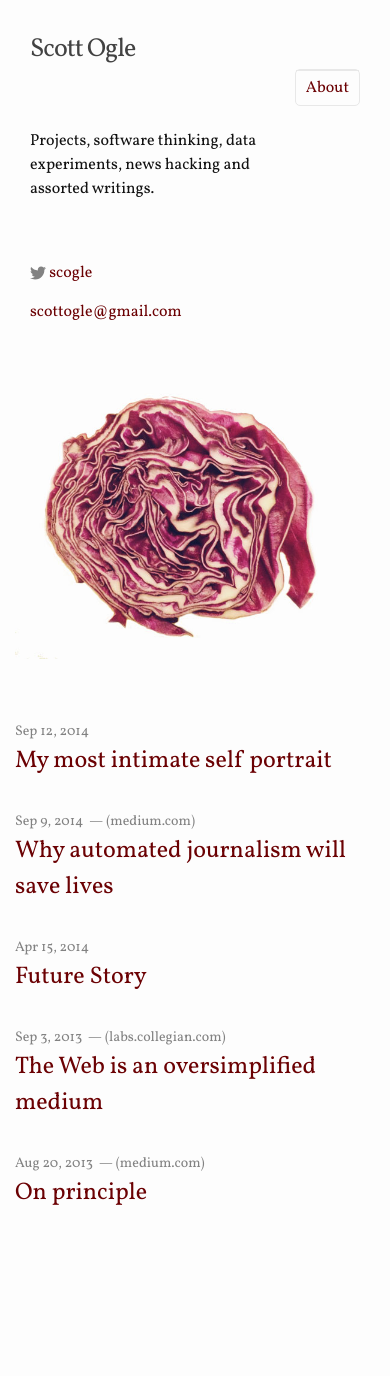
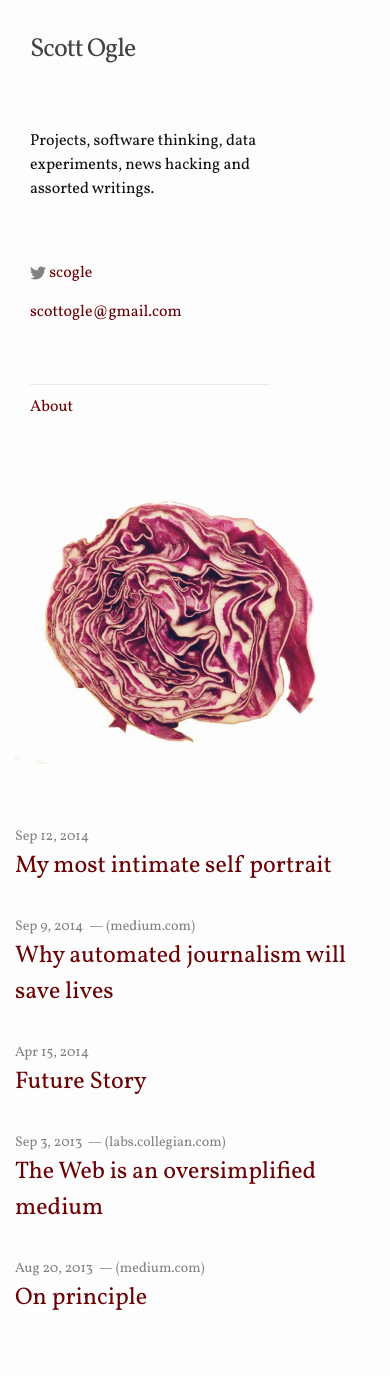
Before and after one commit to scogle/scogle.github.io, a Jekyll site: the page built from index.html, in a window 390 px wide. Built offline with Jekyll 4.4.1, drawn with Linux system fonts in a browser that asks for light colours; before the commit the page ends 1271 px from its top, so only the background shows below that.

Commit message:
mobile css tweak

```diff
--- a/_sass/_layout.scss
+++ b/_sass/_layout.scss
@@ -54,49 +54,49 @@
         }
     }
 
-    @include media-query($on-palm) {
-        position: absolute;
-        top: 9px;
-        right: 30px;
-        background-color: $background-color;
-        border: 1px solid $grey-color-light;
-        border-radius: 5px;
-        text-align: right;
+    // @include media-query($on-palm) {
+    //     position: absolute;
+    //     top: 9px;
+    //     right: 30px;
+    //     background-color: $background-color;
+    //     border: 1px solid $grey-color-light;
+    //     border-radius: 5px;
+    //     text-align: right;
 
-        .menu-icon {
-            display: block;
-            float: right;
-            width: 36px;
-            height: 26px;
-            line-height: 0;
-            padding-top: 10px;
-            text-align: center;
+    //     .menu-icon {
+    //         display: block;
+    //         float: right;
+    //         width: 36px;
+    //         height: 26px;
+    //         line-height: 0;
+    //         padding-top: 10px;
+    //         text-align: center;
 
-            > svg {
-                width: 18px;
-                height: 15px;
+    //         > svg {
+    //             width: 18px;
+    //             height: 15px;
 
-                path {
-                    fill: $grey-color-dark;
-                }
-            }
-        }
+    //             path {
+    //                 fill: $grey-color-dark;
+    //             }
+    //         }
+    //     }
 
-        .trigger {
-            clear: both;
-            display: none;
-        }
+    //     .trigger {
+    //         clear: both;
+    //         display: none;
+    //     }
 
-        &:hover .trigger {
-            display: block;
-            padding-bottom: 5px;
-        }
+    //     &:hover .trigger {
+    //         display: block;
+    //         padding-bottom: 5px;
+    //     }
 
-        .page-link {
-            display: block;
-            padding: 5px 10px;
-        }
-    }
+    //     .page-link {
+    //         display: block;
+    //         padding: 5px 10px;
+    //     }
+    // }
 }
 
 
```
